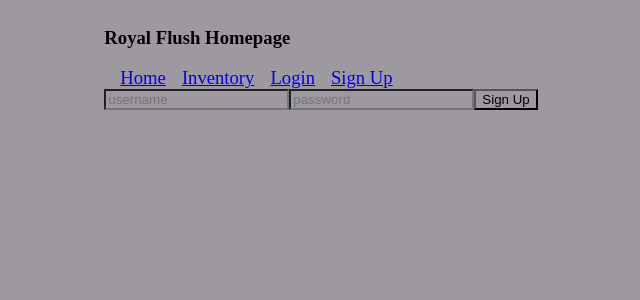
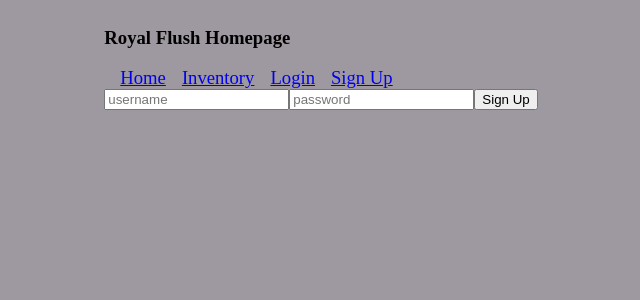
Before and after one commit to Royale-Flush/RF-Front-End, a React (Create React App) app: page /signup in a window 1280 px wide. Shown: the top 300 px of the page, without its empty margins (319-959 px from the left). Built offline with nearby package versions, Linux system fonts and the light colour scheme.

Commit message:
register functionality

```diff
--- a/public/index.css
+++ b/public/index.css
@@ -1,7 +1,8 @@
 * {
+}
+
+body {
   background-color: rgb(158, 152, 160);
-}
-body {
   display: flex;
   justify-content: center;
   align-items: center;
--- a/src/components/Register.jsx
+++ b/src/components/Register.jsx
@@ -2,6 +2,8 @@ import { registerUser } from "../api";
 import useAuth from "../hooks/useAuth";
 import React, { useState } from "react";
 import { useNavigate } from "react-router-dom";
+
+//Problem with cors on heroku, its not http/https error. Need to check validity of the repo through heroku to see if its actually being hosted
 
 const Register = () => {
   const { setToken } = useAuth();
```
